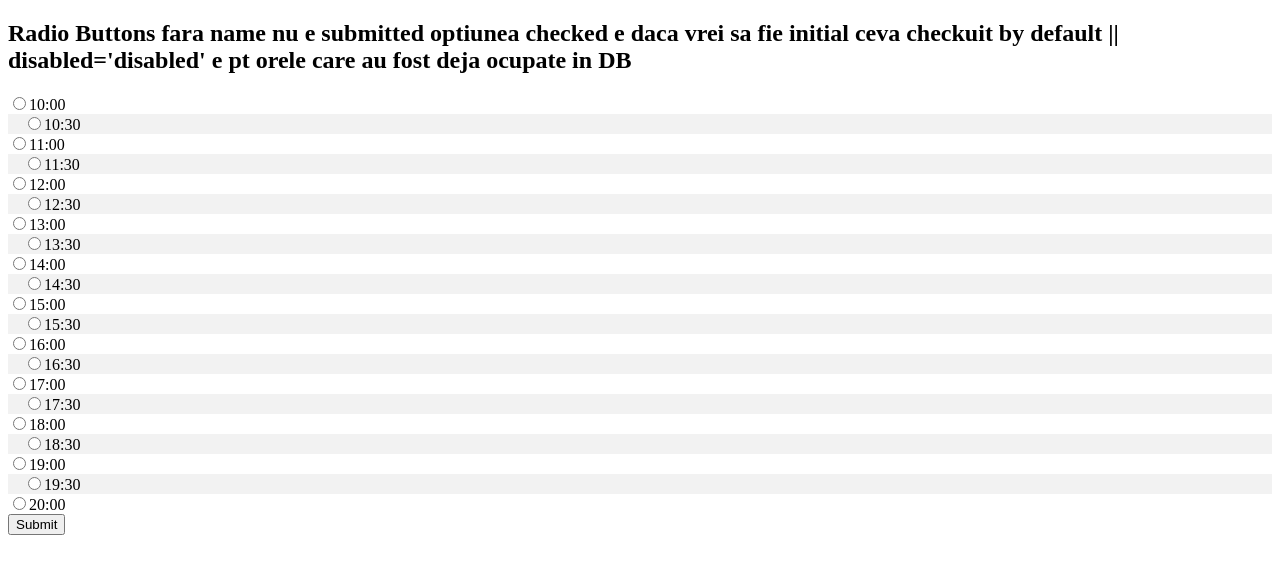
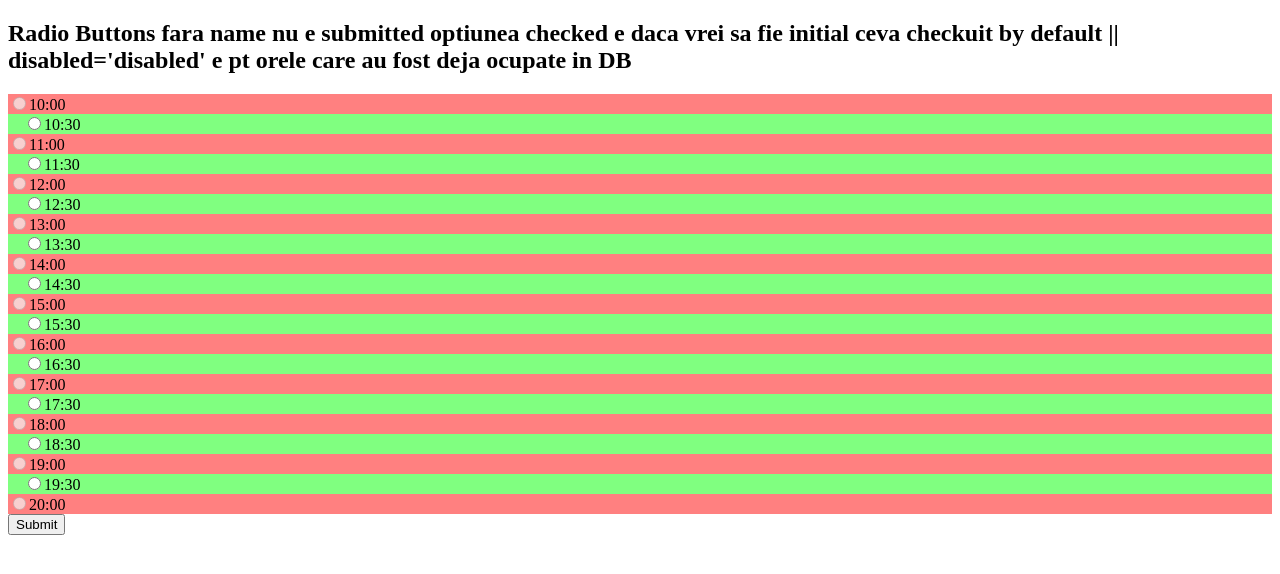
Before and after one commit to IrinaChitu/E4-AICI, a plain HTML site: page HTML/calendar.html in a window 1280 px wide. Drawn offline with Linux system fonts and the light colour scheme.

Commit message:
Worked at calendar

```diff
--- a/CSS/calendar.css
+++ b/CSS/calendar.css
@@ -1,11 +1,23 @@
+/*li {*/
+    /*list-style: none;*/
+    /*background-color: #f2f2f2;*/
+/*}*/
+/*li:nth-child(even) {*/
+    /*padding-left: 15px;*/
+    /*background-color: white;*/
+/*}*/
+
 li {
     list-style: none;
+}
+li:nth-child(even) {
     padding-left: 15px;
-    background-color: #f2f2f2;
 }
 
-input[name="hour"] {
-    background-color: blue;
+.occupied {
+    background-color: #ff8080;
 }
 
-.occupied
+.available {
+    background-color: #80ff80;
+}
--- a/HTML/calendar.html
+++ b/HTML/calendar.html
@@ -3,6 +3,8 @@
 
 <head>
     <link rel="stylesheet" href="../CSS/calendar.css"/>
+    <script type="text/javascript" src="../JS/calendar.js"> </script>
+
 
 </head>
 
@@ -11,28 +13,71 @@
 <h2>Radio Buttons fara name nu e submitted optiunea checked e daca vrei sa fie initial ceva checkuit by default || disabled='disabled' e pt orele care au fost deja ocupate in DB</h2>
 
 <form action="/action_page.php">
-    <input type="radio" name="hour" value="10:00" >10:00<br>
-    <li><input type="radio" name="hour" value="10:30" style="padding-left: 20px">10:30<br></li>
-    <input type="radio" name="hour" value="11:00" >11:00<br>
+    <!--<input type="radio" name="hour" value="10:00" >10:00<br>-->
+    <!--<li><input type="radio" name="hour" value="10:30" style="padding-left: 20px">10:30<br></li>-->
+    <!--<input type="radio" name="hour" value="11:00" >11:00<br>-->
+    <!--<li><input type="radio" name="hour" value="11:30" >11:30<br></li>-->
+    <!--<input type="radio" name="hour" value="12:00" >12:00<br>-->
+    <!--<li><input type="radio" name="hour" value="12:30" >12:30<br></li>-->
+    <!--<input type="radio" name="hour" value="13:00" >13:00<br>-->
+    <!--<li><input type="radio" name="hour" value="13:30" >13:30<br></li>-->
+    <!--<input type="radio" name="hour" value="14:00" >14:00<br>-->
+    <!--<li><input type="radio" name="hour" value="14:30" >14:30<br></li>-->
+    <!--<input type="radio" name="hour" value="15:00" >15:00<br>-->
+    <!--<li><input type="radio" name="hour" value="15:30" >15:30<br></li>-->
+    <!--<input type="radio" name="hour" value="16:00" >16:00<br>-->
+    <!--<li><input type="radio" name="hour" value="16:30" >16:30<br></li>-->
+    <!--<input type="radio" name="hour" value="17:00" >17:00<br>-->
+    <!--<li><input type="radio" name="hour" value="17:30" >17:30<br></li>-->
+    <!--<input type="radio" name="hour" value="18:00" >18:00<br>-->
+    <!--<li><input type="radio" name="hour" value="18:30" >18:30<br></li>-->
+    <!--<input type="radio" name="hour" value="19:00" >19:00<br>-->
+    <!--<li><input type="radio" name="hour" value="19:30" >19:30<br></li>-->
+    <!--<input type="radio" name="hour" value="20:00" >20:00<br>-->
+
+    <li><input type="radio" name="hour" value="10:00" >10:00<br></li>
+    <li><input type="radio" name="hour" value="10:30" >10:30<br></li>
+    <li><input type="radio" name="hour" value="11:00" >11:00<br></li>
     <li><input type="radio" name="hour" value="11:30" >11:30<br></li>
-    <input type="radio" name="hour" value="12:00" >12:00<br>
+    <li><input type="radio" name="hour" value="12:00" >12:00<br></li>
     <li><input type="radio" name="hour" value="12:30" >12:30<br></li>
-    <input type="radio" name="hour" value="13:00" >13:00<br>
+    <li><input type="radio" name="hour" value="13:00" >13:00<br></li>
     <li><input type="radio" name="hour" value="13:30" >13:30<br></li>
-    <input type="radio" name="hour" value="14:00" >14:00<br>
+    <li><input type="radio" name="hour" value="14:00" >14:00<br></li>
     <li><input type="radio" name="hour" value="14:30" >14:30<br></li>
-    <input type="radio" name="hour" value="15:00" >15:00<br>
+    <li><input type="radio" name="hour" value="15:00" >15:00<br></li>
     <li><input type="radio" name="hour" value="15:30" >15:30<br></li>
-    <input type="radio" name="hour" value="16:00" >16:00<br>
+    <li><input type="radio" name="hour" value="16:00" >16:00<br></li>
     <li><input type="radio" name="hour" value="16:30" >16:30<br></li>
-    <input type="radio" name="hour" value="17:00" >17:00<br>
+    <li><input type="radio" name="hour" value="17:00" >17:00<br></li>
     <li><input type="radio" name="hour" value="17:30" >17:30<br></li>
-    <input type="radio" name="hour" value="18:00" >18:00<br>
+    <li><input type="radio" name="hour" value="18:00" >18:00<br></li>
     <li><input type="radio" name="hour" value="18:30" >18:30<br></li>
-    <input type="radio" name="hour" value="19:00" >19:00<br>
+    <li><input type="radio" name="hour" value="19:00" >19:00<br></li>
     <li><input type="radio" name="hour" value="19:30" >19:30<br></li>
-    <input type="radio" name="hour" value="20:00" >20:00<br>
+    <li><input type="radio" name="hour" value="20:00" >20:00<br></li>
 
+    <!--<input type="radio" name="hour" value="10:00" >10:00<br>-->
+    <!--<input type="radio" name="hour" value="10:30" >10:30<br>-->
+    <!--<input type="radio" name="hour" value="11:00" >11:00<br>-->
+    <!--<input type="radio" name="hour" value="11:30" >11:30<br>-->
+    <!--<input type="radio" name="hour" value="12:00" >12:00<br>-->
+    <!--<input type="radio" name="hour" value="12:30" >12:30<br>-->
+    <!--<input type="radio" name="hour" value="13:00" >13:00<br>-->
+    <!--<input type="radio" name="hour" value="13:30" >13:30<br>-->
+    <!--<input type="radio" name="hour" value="14:00" >14:00<br>-->
+    <!--<input type="radio" name="hour" value="14:30" >14:30<br>-->
+    <!--<input type="radio" name="hour" value="15:00" >15:00<br>-->
+    <!--<input type="radio" name="hour" value="15:30" >15:30<br>-->
+    <!--<input type="radio" name="hour" value="16:00" >16:00<br>-->
+    <!--<input type="radio" name="hour" value="16:30" >16:30<br>-->
+    <!--<input type="radio" name="hour" value="17:00" >17:00<br>-->
+    <!--<input type="radio" name="hour" value="17:30" >17:30<br>-->
+    <!--<input type="radio" name="hour" value="18:00" >18:00<br>-->
+    <!--<input type="radio" name="hour" value="18:30" >18:30<br>-->
+    <!--<input type="radio" name="hour" value="19:00" >19:00<br>-->
+    <!--<input type="radio" name="hour" value="19:30" >19:30<br>-->
+    <!--<input type="radio" name="hour" value="20:00" >20:00<br>-->
 
     <input type="submit" value="Submit">
 </form>
--- /dev/null
+++ b/JS/calendar.js
@@ -0,0 +1,20 @@
+window.onload = function() {
+    // verificam din baza de date ce intervale orare sunt libere si coloram corespunzator liniile din program
+    // for(let i=0; i<=21; i++) {  // 21 fiind numarul curent de jumatati de ora corespunzatoare => trebuie intr o variabila cand stabilim programul exact
+    // }
+
+    var input_name = document.getElementsByTagName("LI");
+    for(let i=0; i<input_name.length; i++) {
+        var line = input_name[i];
+        if(i%2) {
+            line.setAttribute("class", "available");
+        }
+        else {
+            line.setAttribute("class", "occupied");
+            line.childNodes[0].setAttribute("disabled", "disabled");
+
+
+        }
+        console.log(line);
+    }
+}
```
